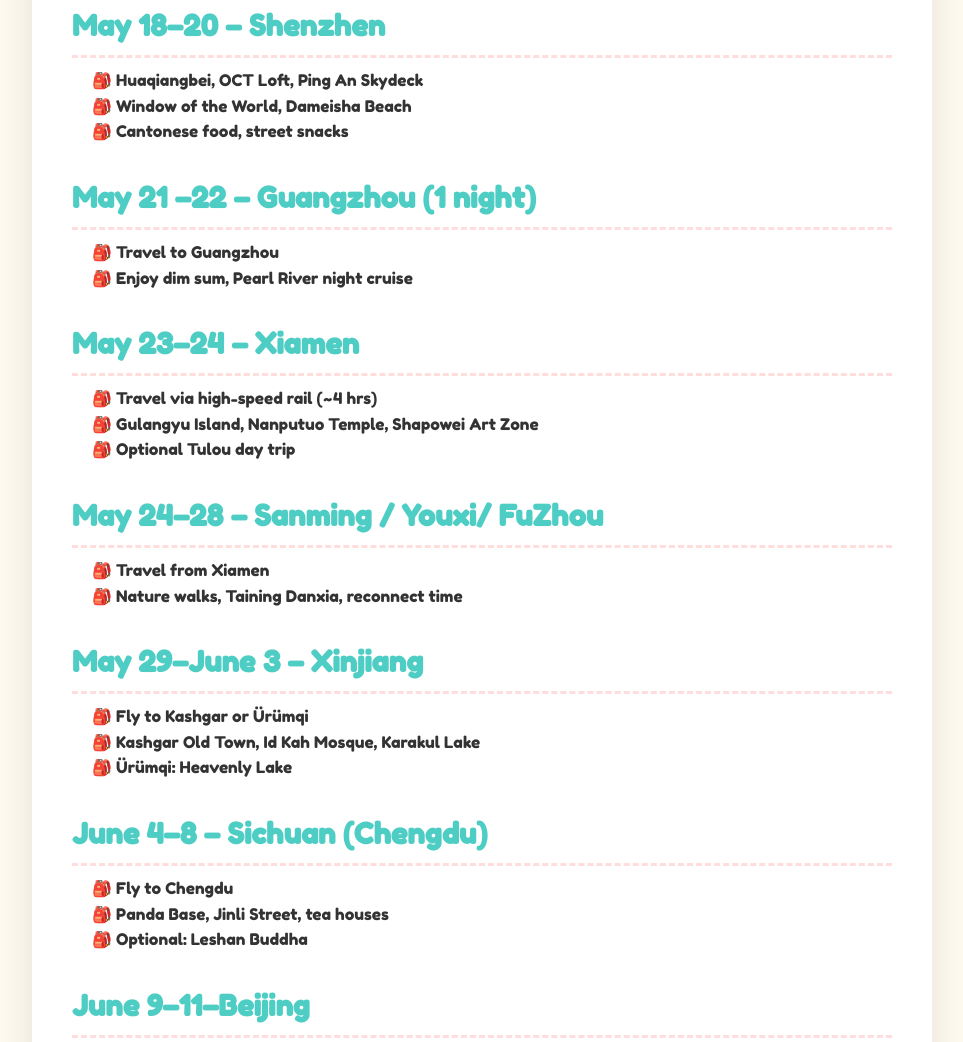
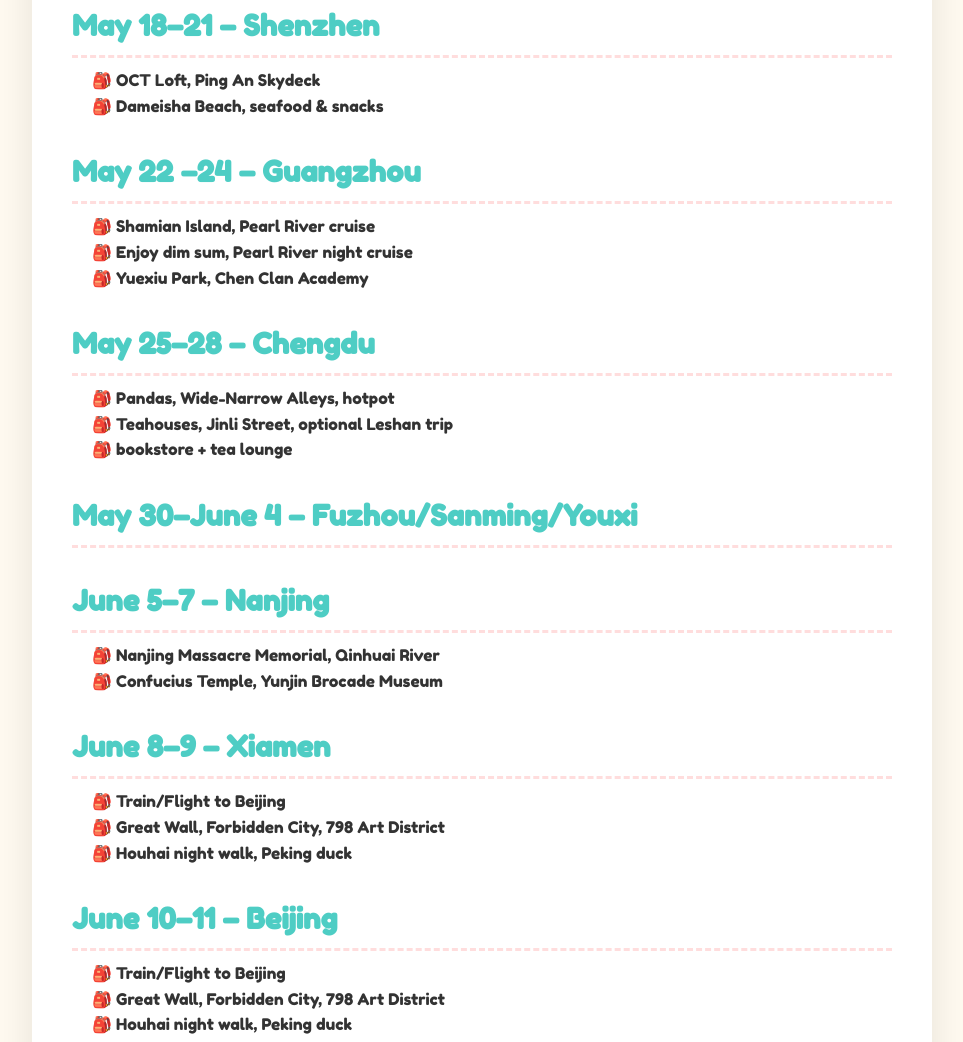
Before and after one commit to toodlemydoodle/China, a plain HTML site: page index.html in a window 1280 px wide. Shown: the part 320-1362 px from the top of the page, without its empty margins (158-1121 px from the left). Drawn offline with Linux system fonts and the light colour scheme.

Commit message:
update remove xinjiang

```diff
--- a/index.html
+++ b/index.html
@@ -129,51 +129,44 @@
       </ul>
     </div>
 
-    <h2>May 18–20 – Shenzhen</h2>
+    <h2>May 18–21 – Shenzhen</h2>
     <ul>
-      <li>Huaqiangbei, OCT Loft, Ping An Skydeck</li>
-      <li>Window of the World, Dameisha Beach</li>
-      <li>Cantonese food, street snacks</li>
+      <li>OCT Loft, Ping An Skydeck</li>
+      <li>Dameisha Beach, seafood & snacks</li>
     </ul>
-    <h2>May 21 –22 – Guangzhou (1 night)</h2>
+    <h2>May 22 –24 – Guangzhou</h2>
     <ul>
-      <li>Travel to Guangzhou</li>
+      <li>Shamian Island, Pearl River cruise</li>
       <li>Enjoy dim sum, Pearl River night cruise</li>
+      <li>Yuexiu Park, Chen Clan Academy</li>
     </ul>
-    <h2>May 23–24 – Xiamen</h2>
+    <h2>May 25–28 – Chengdu</h2>
     <ul>
-      <li>Travel via high-speed rail (~4 hrs)</li>
-      <li>Gulangyu Island, Nanputuo Temple, Shapowei Art Zone</li>
-      <li>Optional Tulou day trip</li>
+      <li>Pandas, Wide-Narrow Alleys, hotpot</li>
+      <li>Teahouses, Jinli Street, optional Leshan trip</li>
+      <li>bookstore + tea lounge</li>
+    </ul>
+    <h2>May 30–June 4 – Fuzhou/Sanming/Youxi</h2>
+    <ul>
+    </ul>
+    <h2>June 5–7 – Nanjing</h2>
+    <ul>
+      <li>Nanjing Massacre Memorial, Qinhuai River</li>
+      <li>Confucius Temple, Yunjin Brocade Museum</li>
     </ul>
 
-    <h2>May 24–28 – Sanming / Youxi/ FuZhou</h2>
-    <ul>
-      <li>Travel from Xiamen</li>
-      <li>Nature walks, Taining Danxia, reconnect time</li>
-    </ul>
-
-    <h2>May 29–June 3 – Xinjiang</h2>
-    <ul>
-      <li>Fly to Kashgar or Ürümqi</li>
-      <li>Kashgar Old Town, Id Kah Mosque, Karakul Lake</li>
-      <li>Ürümqi: Heavenly Lake</li>
-    </ul>
-
-    <h2>June 4–8 – Sichuan (Chengdu)</h2>
-    <ul>
-      <li>Fly to Chengdu</li>
-      <li>Panda Base, Jinli Street, tea houses</li>
-      <li>Optional: Leshan Buddha</li>
-    </ul>
-
-    <h2>June 9–11–Beijing</h2>
+    <h2>June 8–9 – Xiamen</h2>
     <ul>
       <li>Train/Flight to Beijing</li>
       <li>Great Wall, Forbidden City, 798 Art District</li>
       <li>Houhai night walk, Peking duck</li>
     </ul>
-
+    <h2>June 10–11 – Beijing</h2>
+    <ul>
+      <li>Train/Flight to Beijing</li>
+      <li>Great Wall, Forbidden City, 798 Art District</li>
+      <li>Houhai night walk, Peking duck</li>
+    </ul>
     <h2>June 12 – Fly Out</h2>
     <ul>
       <li>Departure</li>
```
